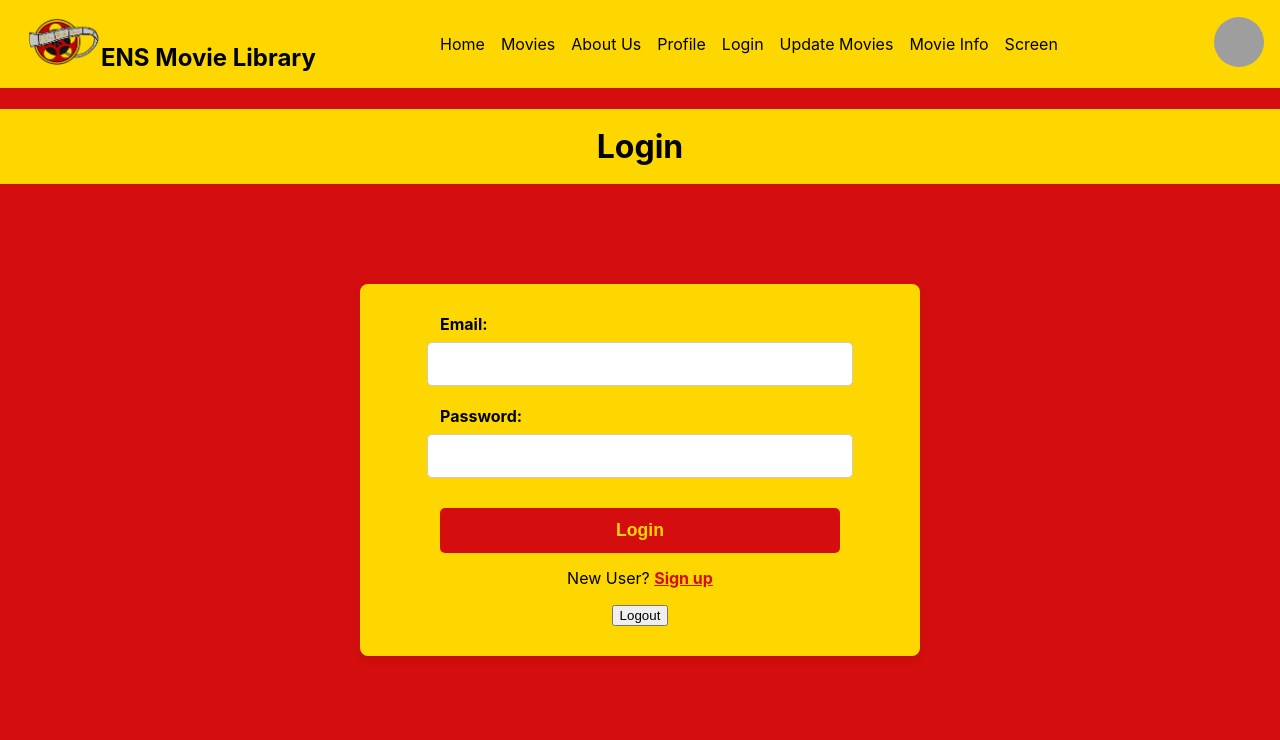
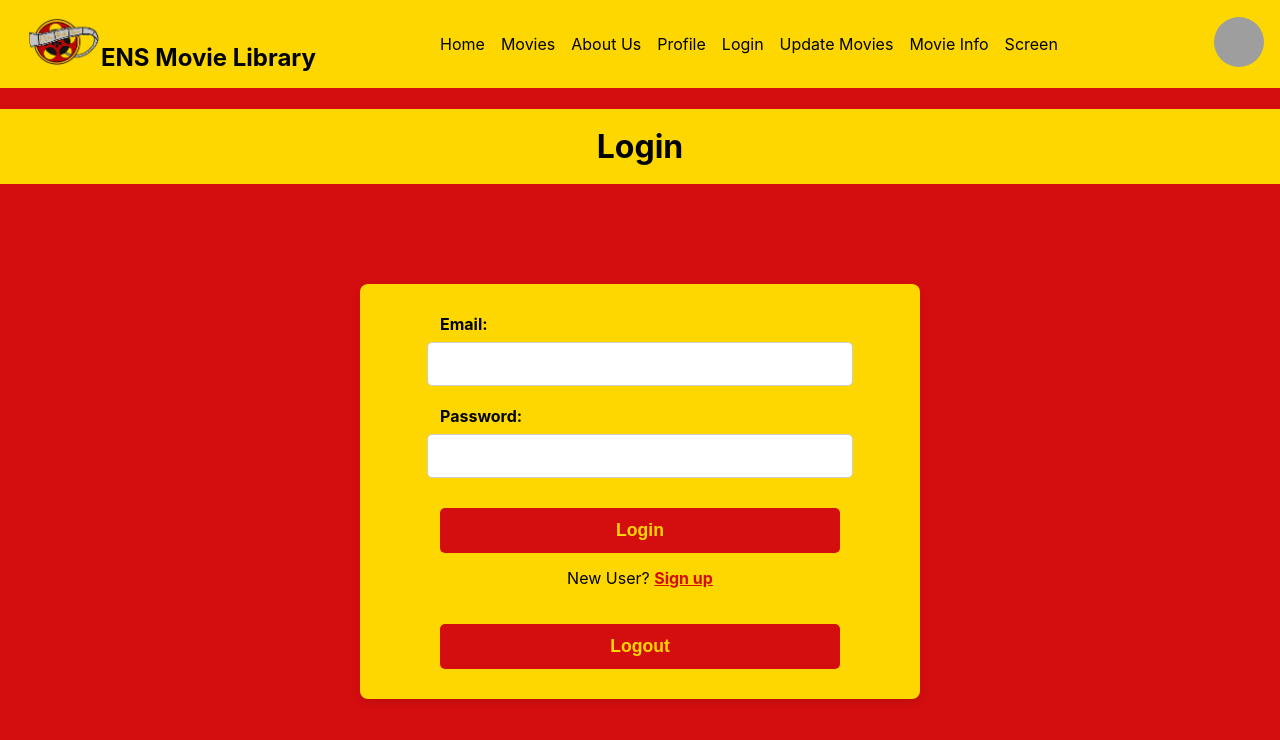
Before and after one commit to SaraSchafer/ANSMoviesLibrary, a React (Create React App) app in the folder ensmovielibrary/: page /login in a window 1280 px wide. Shown: the top 740 px of the page. Built offline with nearby package versions, Linux system fonts and the light colour scheme; grey boxes are pictures that could not be loaded.

Commit message:
Update login.css

```diff
--- a/ensmovielibrary/src/styles/login.css
+++ b/ensmovielibrary/src/styles/login.css
@@ -76,6 +76,25 @@
 	background-color: #a10c0c;
 }
 
+/* Logout button styling */
+.logout-button {
+	margin-top: 20px;
+	width: 80%; /* Align button width with input fields */
+	padding: 12px;
+	font-size: 1.1em;
+	font-weight: bold;
+	color: #ffd700;
+	background-color: #d40e0e;
+	border: none;
+	border-radius: 5px;
+	cursor: pointer;
+	transition: background-color 0.3s;
+}
+
+.logout-button:hover {
+	background-color: #a10c0c;
+}
+
 /* Sign-up prompt styling */
 .signup-prompt {
 	margin-top: 15px;
```
